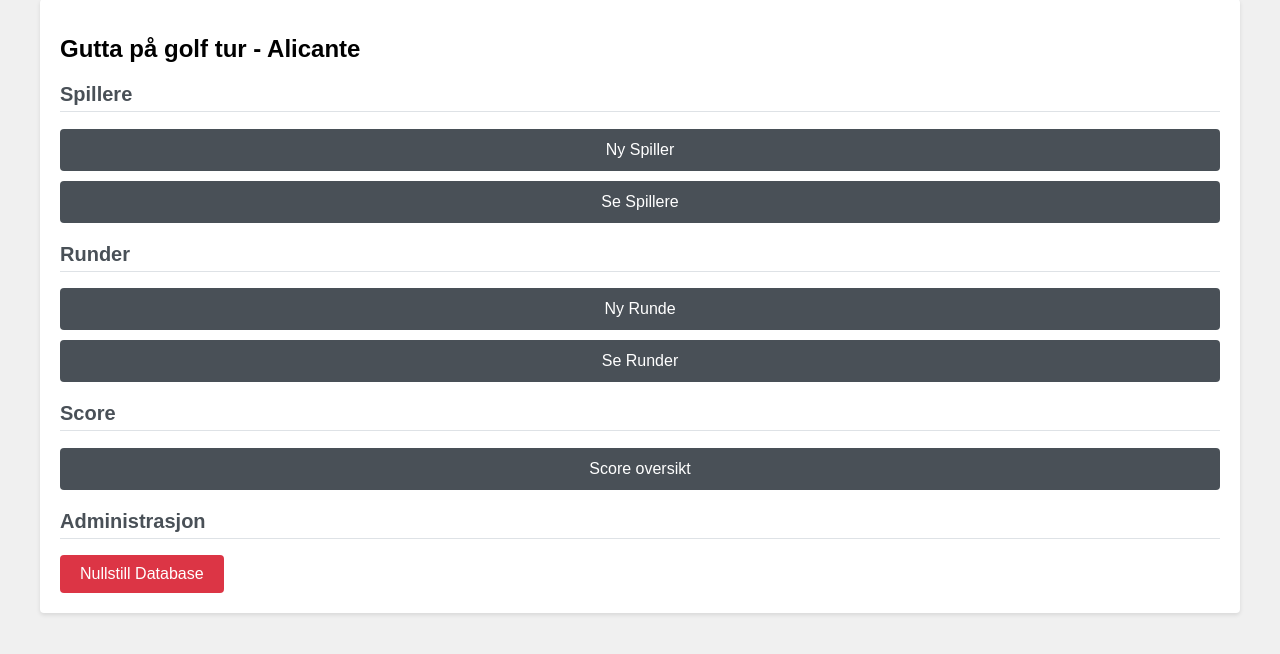
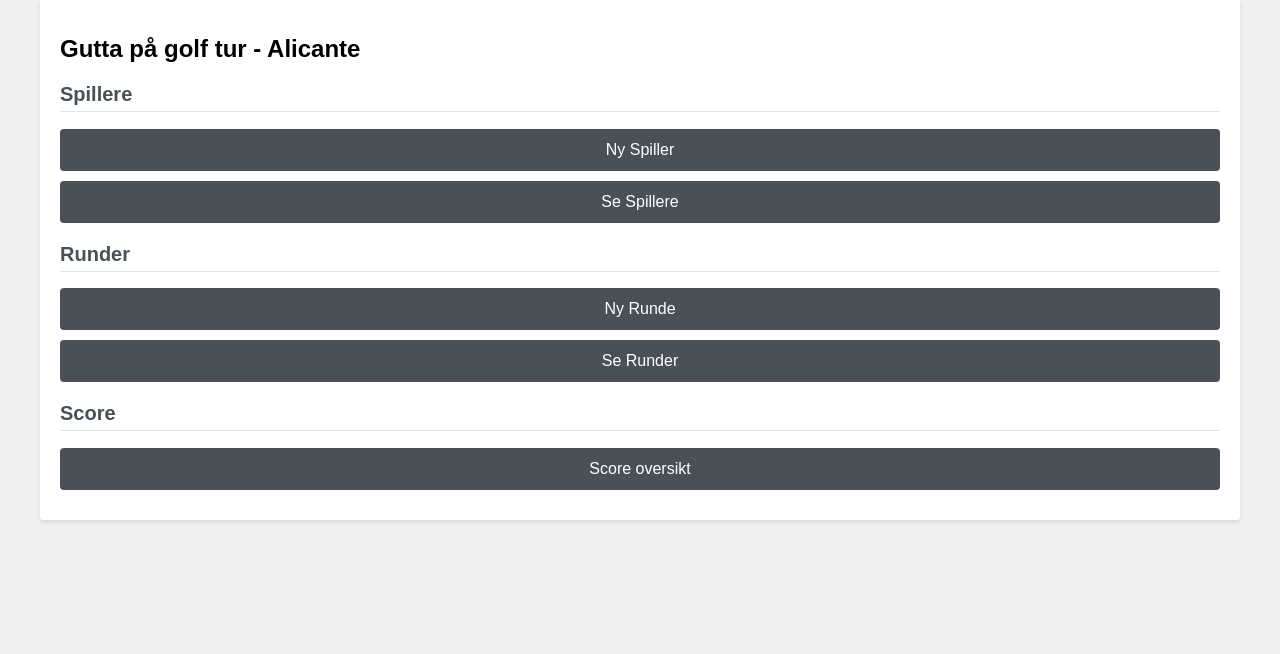
Before and after one commit to GeirOwe/golf, a Flask app: page / in a window 1280 px wide. Shown: the part 41-695 px from the top of the page. Run offline with Flask 3, Linux system fonts and the light colour scheme.

Commit message:
Remove database reset form from home page for improved UI clarity

```diff
--- a/templates/home.html
+++ b/templates/home.html
@@ -23,13 +23,5 @@
 
         <h2>Score</h2>
         <a href="{{ url_for('list_scores') }}" class="menu-item">Score oversikt</a>
-
-        <h2>Administrasjon</h2>
-        <form method="POST"
-              action="{{ url_for('reset_database') }}"
-              onsubmit="return confirm('Er du sikker på at du vil nullstille databasen? Dette vil slette alle data!');"
-              style="display: inline;">
-            <button type="submit" class="btn-danger">Nullstill Database</button>
-        </form>
     </div>
 {% endblock %}
```
